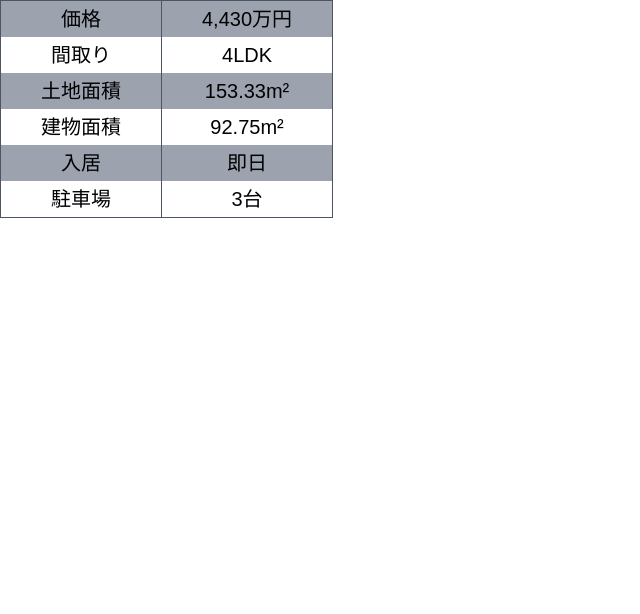
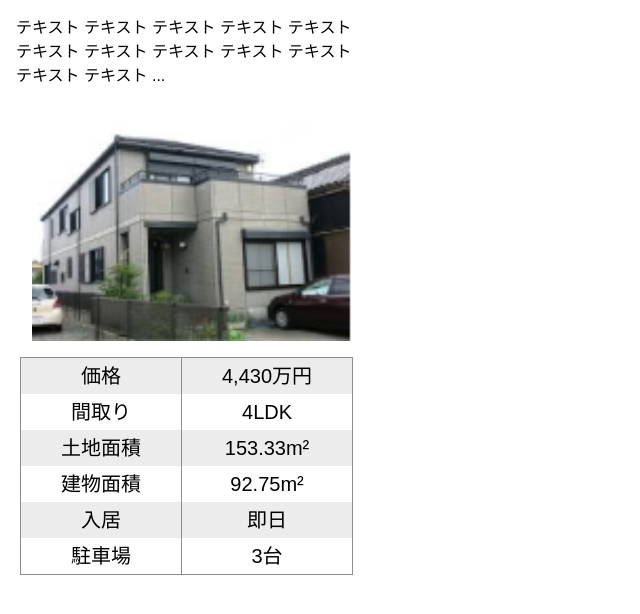
Before and after one commit to stormrageqb/FudosanRealEstate, a React (Create React App) app in the folder Front-end/: page /basictable in a window 1280 px wide. Shown: the top 614 px of the page, without its empty margins (0-640 px from the left). Built offline with nearby package versions, Linux system fonts and the light colour scheme.

Commit message:
feat:ikekita create component/itemSmallCard

```diff
--- a/Front-end/src/Mainboard.jsx
+++ b/Front-end/src/Mainboard.jsx
@@ -19,7 +19,7 @@ import QueryBulletinPage from "./pages/QueryBulletinPage";
 import QueryGeneralPage from "./pages/QueryGeneralPage";
 import SignInPage from "./pages/SignInPage";
 import SignUpPage from "./pages/SignUpPage";
-import BasicTable from "./components/BasicTable";
+import ItemSmallCard from "./components/ItemSmallCard";
 
 const Mainboard = () =>{
 
@@ -44,7 +44,7 @@ const Mainboard = () =>{
         <Route exact path="/feedbackpage" component={FeedbackPage} />
         <Route exact path="/signinpage" component={SignInPage} />
         <Route exact path="/signuppage" component={SignUpPage} />
-        <Route exact path="/basictable" component={BasicTable} />
+        <Route exact path="/basictable" component={ItemSmallCard} />
     </Switch>
   );
 }
--- a/Front-end/src/components/BasicTable.jsx
+++ b/Front-end/src/components/BasicTable.jsx
@@ -2,31 +2,31 @@ import React from "react";
 
 const BasicTable =  () =>{
     return(
-        <table className="border border-gray-600">
+        <table className="border border-[#8d8d8d]">
 
         <tbody className="text-center text-xl ">
-            <tr className="bg-gray-400 ">
-                <td className="px-10 py-1 border-r border-gray-600">価格</td>
+            <tr className="bg-[#ececec] ">
+                <td className="px-10 py-1 border-r border-[#8d8d8d]">価格</td>
                 <td className="px-10 py-1">4,430万円</td>
             </tr>
             <tr>
-                <td className="px-10 py-1 border-r border-gray-600">間取り</td>
+                <td className="px-10 py-1 border-r border-[#8d8d8d]">間取り</td>
                 <td className="px-10 py-1">4LDK</td>
             </tr>
-            <tr className="bg-gray-400">
-                <td className="px-10 py-1 border-r border-gray-600">土地面積</td>
+            <tr className="bg-[#ececec]">
+                <td className="px-10 py-1 border-r border-[#8d8d8d]">土地面積</td>
                 <td className="px-10 py-1">153.33m²</td>
             </tr>
             <tr>
-                <td className="px-10 py-1 border-r border-gray-600">建物面積</td>
+                <td className="px-10 py-1 border-r border-[#8d8d8d]">建物面積</td>
                 <td className="px-10 py-1">92.75m²</td>
             </tr>
-            <tr className="bg-gray-400">
-                <td className="px-10 py-1 border-r border-gray-600" >入居</td>
+            <tr className="bg-[#ececec]">
+                <td className="px-10 py-1 border-r border-[#8d8d8d]" >入居</td>
                 <td className="px-10 py-1">即日</td>
             </tr>
             <tr>
-                <td className="px-10 py-1 border-r border-gray-600">駐車場</td>
+                <td className="px-10 py-1 border-r border-[#8d8d8d]">駐車場</td>
                 <td className="px-10 py-1">3台</td>
             </tr>
 
--- a/Front-end/src/components/ItemSmallCard.jsx
+++ b/Front-end/src/components/ItemSmallCard.jsx
@@ -0,0 +1,31 @@
+import React from "react";
+import BasicTable from "./BasicTable";
+import ShowContents from "./ShowContents";
+import photo from "../assets/img/photo.png"
+
+const ItemSmallCard = () =>{
+    return(
+        <div className="w-96 ">
+            <div className="p-4">
+            <ShowContents
+            text="テキスト テキスト テキスト テキスト
+                  テキスト テキスト テキスト テキスト
+                  テキスト テキスト テキスト テキスト
+                  テキスト テキスト テキスト テキスト
+                  テキスト テキスト テキスト テキスト
+                  テキスト テキスト テキスト テキスト"
+                  maxLength={100}
+                />
+            </div>
+            <div className="flex justify-center p-4">
+
+            <img src={photo} alt="photo" className="w-80 " />
+            </div>
+            <div className="pl-[20px]">
+            <BasicTable  />
+            </div>
+        </div>
+    )
+}
+
+export default ItemSmallCard;
--- /dev/null
+++ b/Front-end/src/components/ShowContents.jsx
@@ -0,0 +1,17 @@
+import React from 'react';
+
+const ShowContents = ({ text, maxLength }) => {
+  if (text.length <= maxLength) {
+    return <div className="p-5"> {text}</div>;
+  }
+
+  const truncatedText = text.substring(0, maxLength) + '...';
+
+  return (
+    <div title={text}>
+      {truncatedText}
+    </div>
+  );
+};
+
+export default ShowContents;
--- a/Front-end/src/pages/ItemDetailPage.jsx
+++ /dev/null
@@ -1,14 +0,0 @@
-import React from 'react';
-
-const ItemDetailPage = () => {
-
-
-
-
-
-    return (
-        <div>This is ItemDetailPage</div>
-    )
-}
-
-export default ItemDetailPage;
```
Also changed, not shown: Front-end/src/assets/img/photo.png (added).
